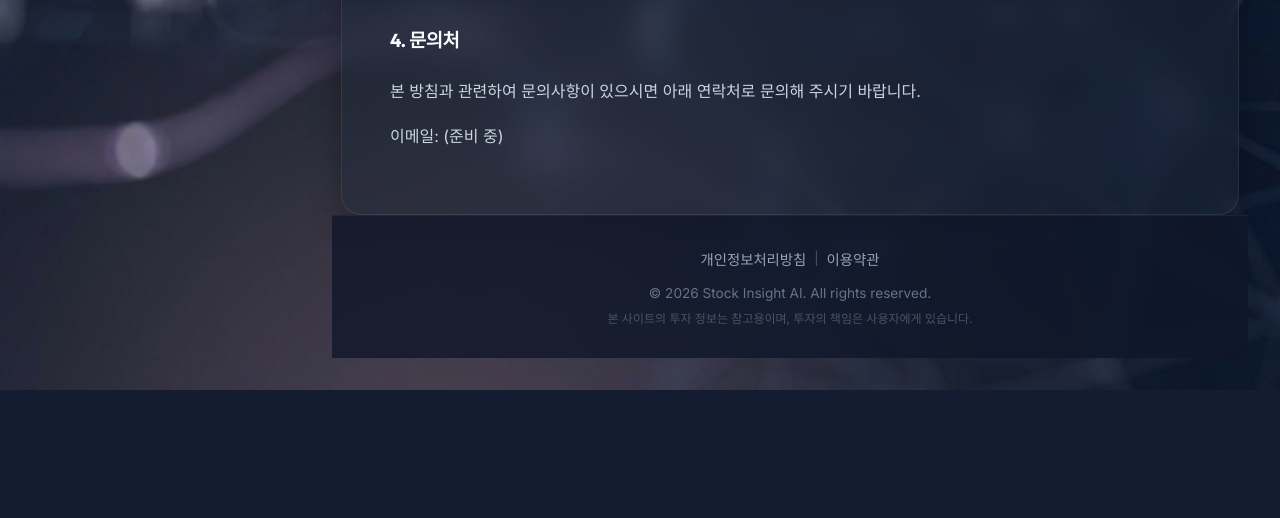
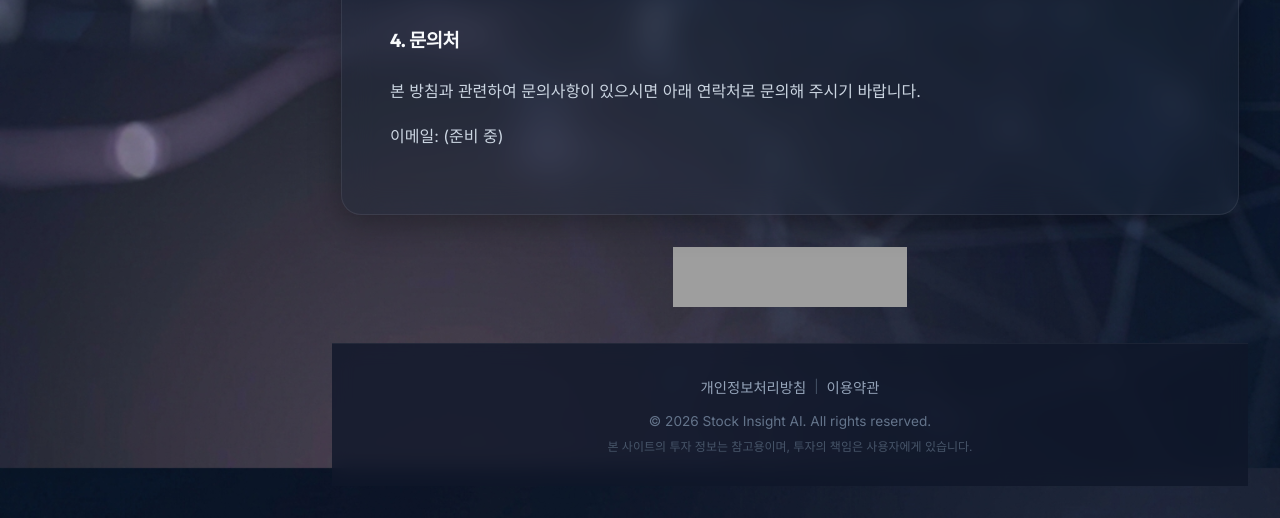
Before and after one commit to shj7972/stockinsight, a FastAPI app: page /privacy-policy in a window 1280 px wide. Shown: the part 812-1330 px from the top of the page. Before the commit the page ends 1202 px from the top, so only its background shows below. Run offline with FastAPI, Linux system fonts and the light colour scheme; some libraries are stand-ins or nearby versions; grey boxes are pictures that could not be loaded.

Commit message:
Update footer banner to point to unsedam.kr and remove sidebar banner

```diff
--- a/templates/base.html
+++ b/templates/base.html
@@ -96,6 +96,8 @@
 
             <hr>
 
+
+
             <details class="tips-expander">
                 <summary>💡 사용 팁</summary>
                 <p>미국 주식 티커 (예: AAPL, TSLA) 또는 한국 주식 코드 (예: 005930.KS)를 입력하세요.</p>
@@ -128,6 +130,12 @@
 
             {% block content %}{% endblock %}
 
+            <div class="footer-banner" style="display: flex; justify-content: center; margin: 2rem 0;">
+                <a href="https://unsedam.kr" target="_blank">
+                    <img src="https://unsedam.kr/static/images/banner_link_234x60.png" alt="운세담 - 2026 무료 토정비결 & AI 사주"
+                        style="width:234px; height:60px; border:none;">
+                </a>
+            </div>
             <!-- Footer -->
             <footer class="app-footer">
                 <div class="footer-content">
```
